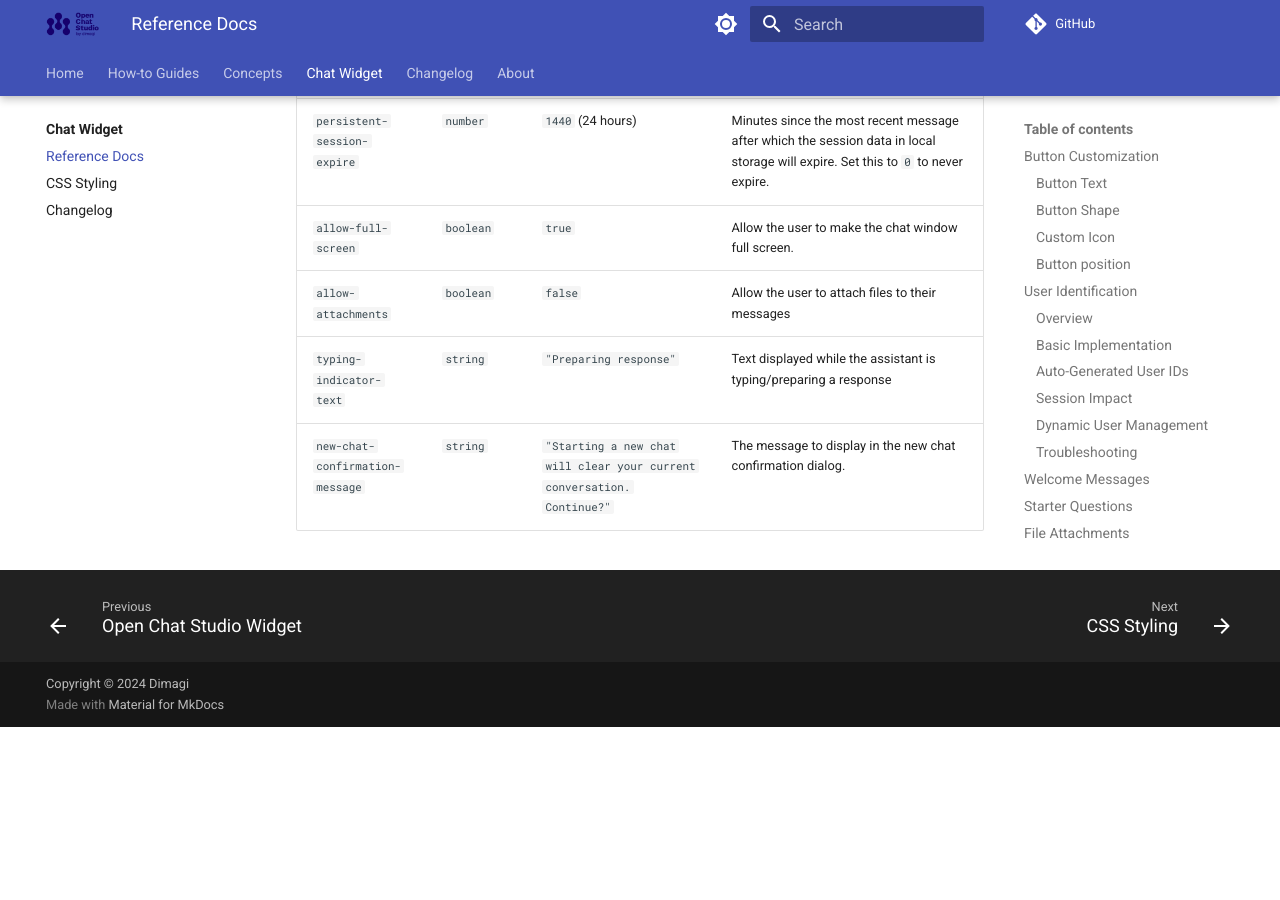
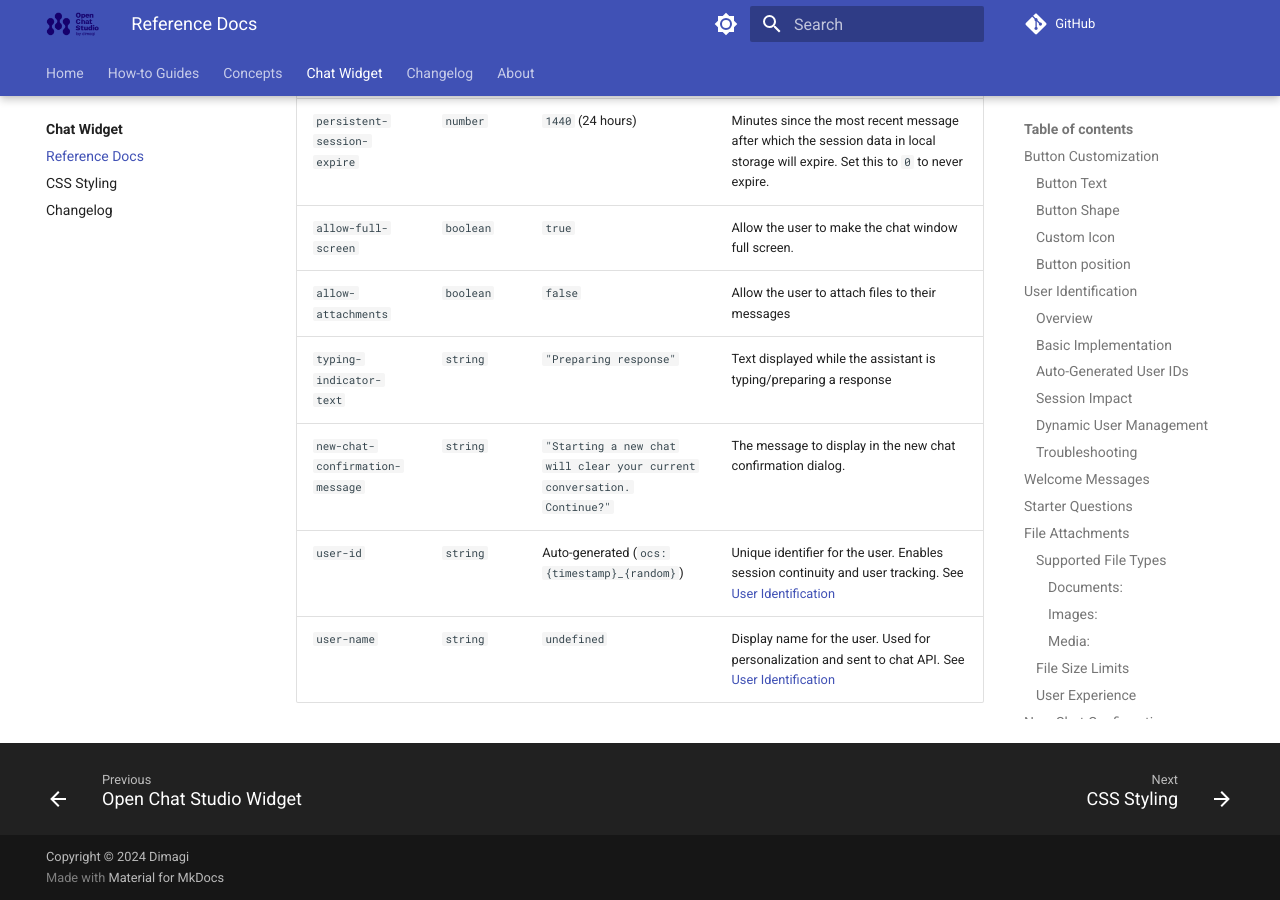
Before and after one commit to dimagi/open-chat-studio-docs, an MkDocs documentation site: the page built from docs/chat_widget/reference.md, in a window 1280 px wide and 900 px high, scrolled down 8379 px. Built offline with MkDocs 1.6.1 and Material for MkDocs 9.7.7, drawn with Linux system fonts in a browser that asks for light colours; a script that is not in the unit is left out; comment, search, counter and statistics services are not loaded; before the commit the page ends 9106 px from its top, so only the background shows below that.

Commit message:
add to table

```diff
--- a/docs/chat_widget/reference.md
+++ b/docs/chat_widget/reference.md
@@ -304,4 +304,6 @@
 | `allow-full-screen`             | `boolean` | `true`                                                                  | Allow the user to make the chat window full screen.                                                                               |
 | `allow-attachments`             | `boolean` | `false`                                                                 | Allow the user to attach files to their messages                                                                                  |
 | `typing-indicator-text`         | `string`  | `"Preparing response"`                                                  | Text displayed while the assistant is typing/preparing a response                                                                 |
-| `new-chat-confirmation-message` | `string`  | `"Starting a new chat will clear your current conversation. Continue?"` | The message to display in the new chat confirmation dialog.                                                                       |
+| `new-chat-confirmation-message` | `string`  | `"Starting a new chat will clear your current conversation. Continue?"` | The message to display in the new chat confirmation dialog.
+| `user-id`                       | `string`  | Auto-generated (`ocs:{timestamp}_{random}`)                            | Unique identifier for the user. Enables session continuity and user tracking. See [User Identification](#user-identification)   |
+| `user-name`                     | `string`  | `undefined`                                                             | Display name for the user. Used for personalization and sent to chat API. See [User Identification](#user-identification)       ||
```
